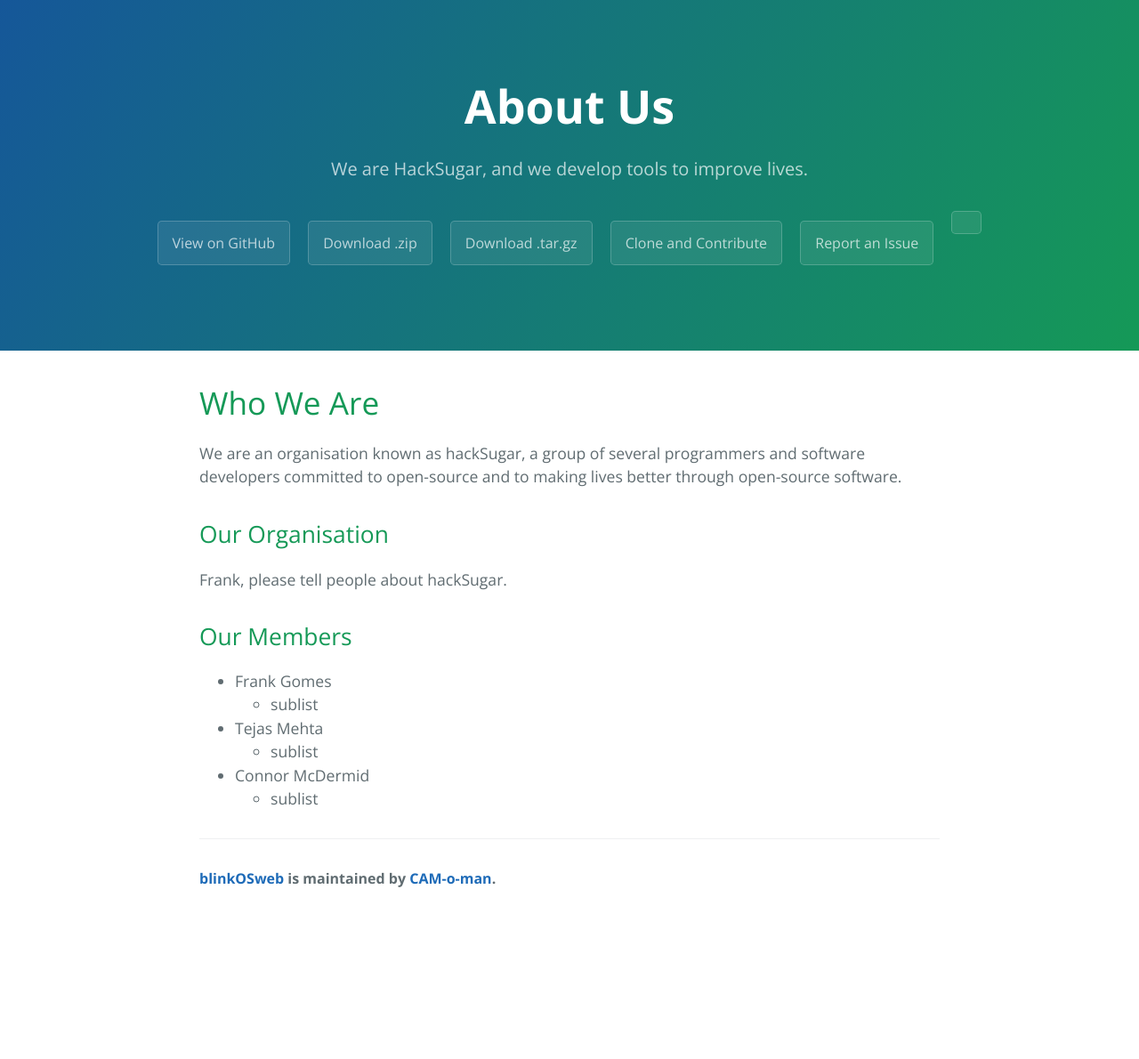
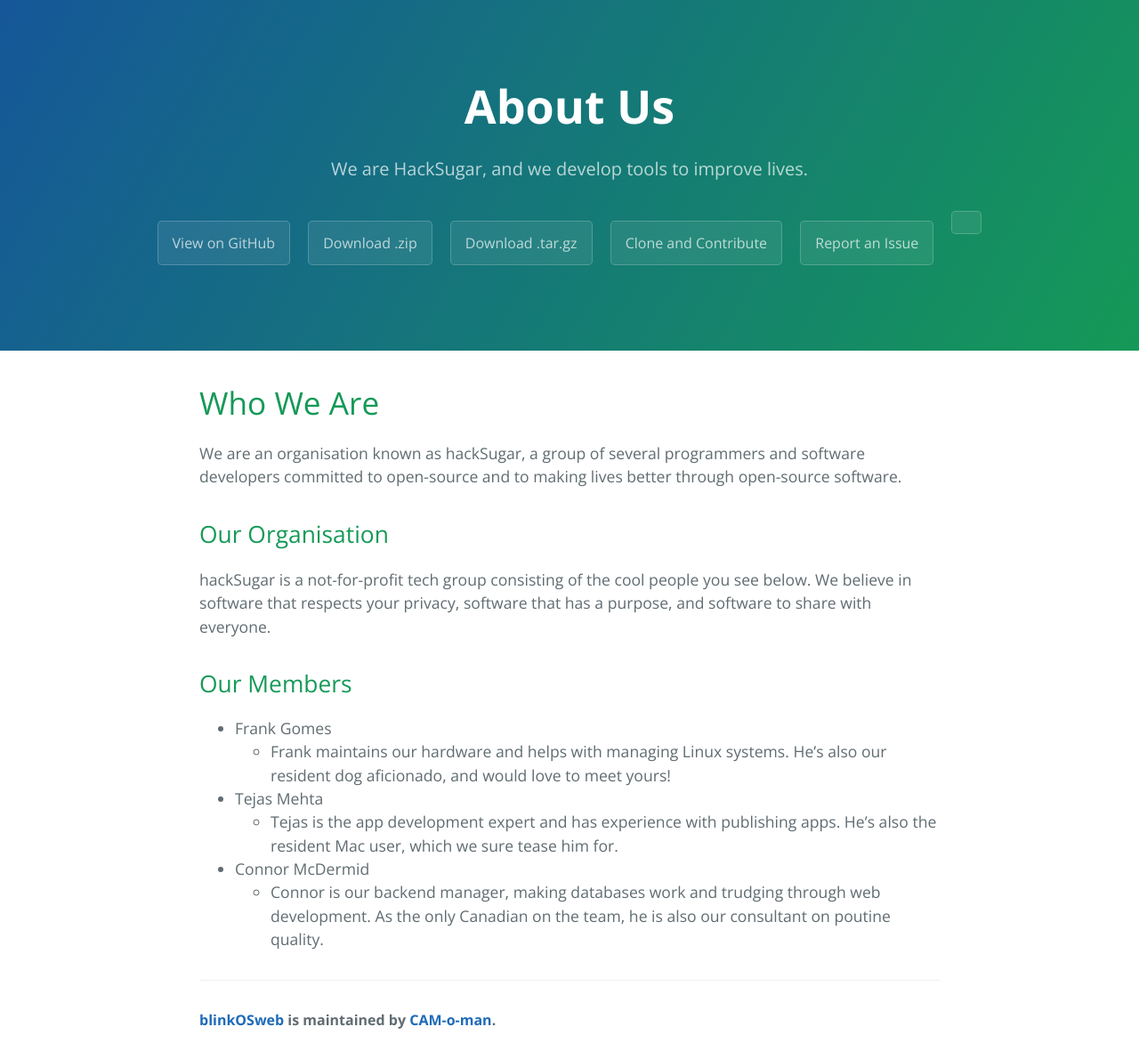
Before and after one commit to CAM-o-man/blinkOSweb, a Jekyll site: the page built from docs/hackSugar.md, in a window 1280 px wide. Shown: the whole page at 89% size. Built offline with Jekyll 4.4.1, drawn with Linux system fonts in a browser that asks for light colours; before the commit the page ends 1031 px from its top, so only the background shows below that.

Commit message:
Worked on hackSugar.md

```diff
--- a/docs/hackSugar.md
+++ b/docs/hackSugar.md
@@ -8,12 +8,12 @@ We are an organisation known as hackSugar, a group of several programmers and so
 committed to open-source and to making lives better through open-source software.
 
 ## Our Organisation
-Frank, please tell people about hackSugar.
+hackSugar is a not-for-profit tech group consisting of the cool people you see below. We believe in software that respects your privacy, software that has a purpose, and software to share with everyone.
 
 ## Our Members
 - Frank Gomes
-  - sublist
+  - Frank maintains our hardware and helps with managing Linux systems. He's also our resident dog aficionado, and would love to meet yours!
 - Tejas Mehta
-  - sublist
+  - Tejas is the app development expert and has experience with publishing apps. He's also the resident Mac user, which we sure tease him for.
 - Connor McDermid
-  - sublist
+  - Connor is our backend manager, making databases work and trudging through web development. As the only Canadian on the team, he is also our consultant on poutine quality.
```
